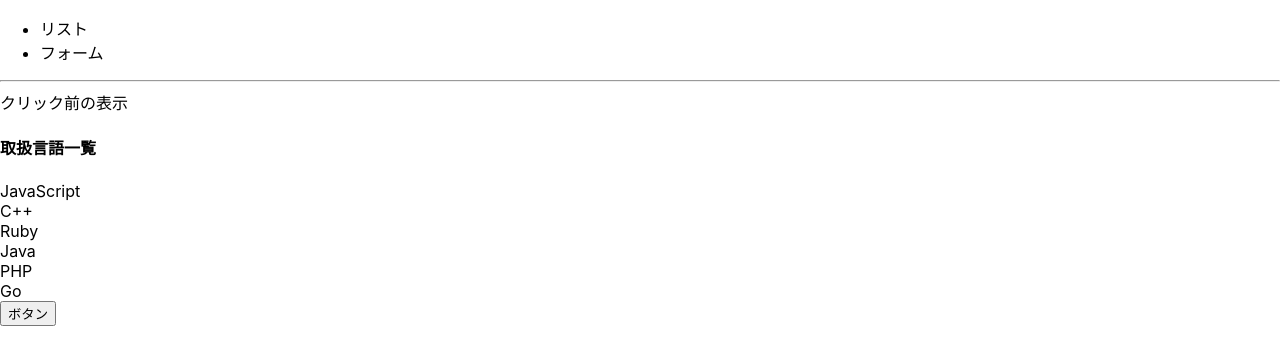
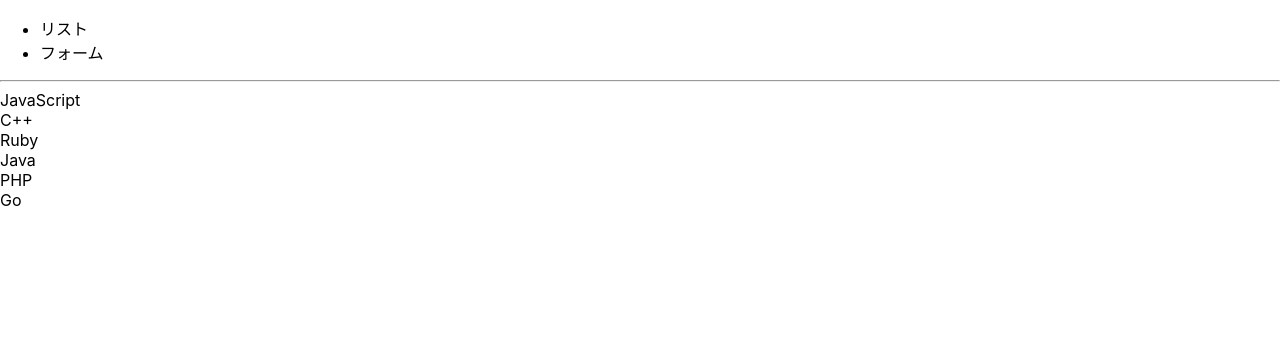
Before and after one commit to knm22mukk/react-tutorial-ts, a React (Create React App) app: page / in a window 1280 px wide. Shown: the top 364 px of the page. Built offline with nearby package versions, Linux system fonts and the light colour scheme.

Commit message:
次の入門に向けて不要な表示を削除しました

```diff
--- a/src/App.tsx
+++ b/src/App.tsx
@@ -3,12 +3,6 @@ import Form from './Form';
 import List from './List';
 
 const App: FC = () => {
-  const [description, setDescription] = useState<string>('クリック前の表示');
-
-  const changeDescription = (): void => {
-    setDescription('クリックしました');
-  };
-
   const [tab, setTab] = useState('list');
 
   return (
@@ -24,11 +18,7 @@ const App: FC = () => {
         </ul>
       </header>
       <hr />
-      {description}
-      {tab === 'list' ? <List title='取扱言語一覧' /> : <Form />}
-      <button type='button' onClick={changeDescription}>
-        ボタン
-      </button>
+      {tab === 'list' ? <List /> : <Form />}
     </div>
   );
 };
--- a/src/List.tsx
+++ b/src/List.tsx
@@ -2,13 +2,8 @@ import { FC } from 'react';
 
 const LANGAGES: string[] = ['JavaScript', 'C++', 'Ruby', 'Java', 'PHP', 'Go'];
 
-type Props = {
-  title: string;
-};
-
-const List: FC<Props> = ({ title }) => (
+const List: FC = () => (
   <div>
-    <h4>{title}</h4>
     <div>
       {LANGAGES.map((lang) => (
         <div>{lang}</div>
```
